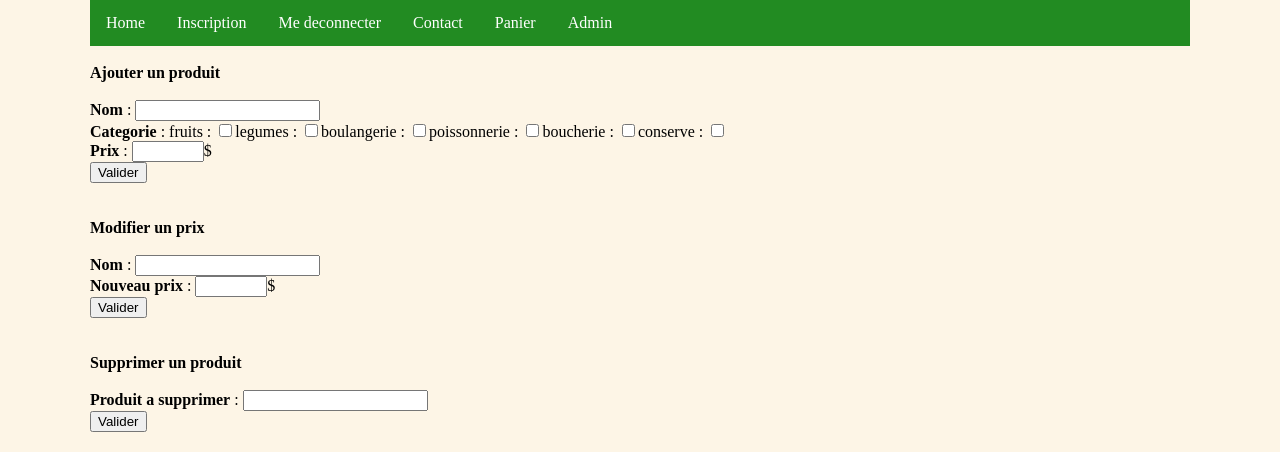
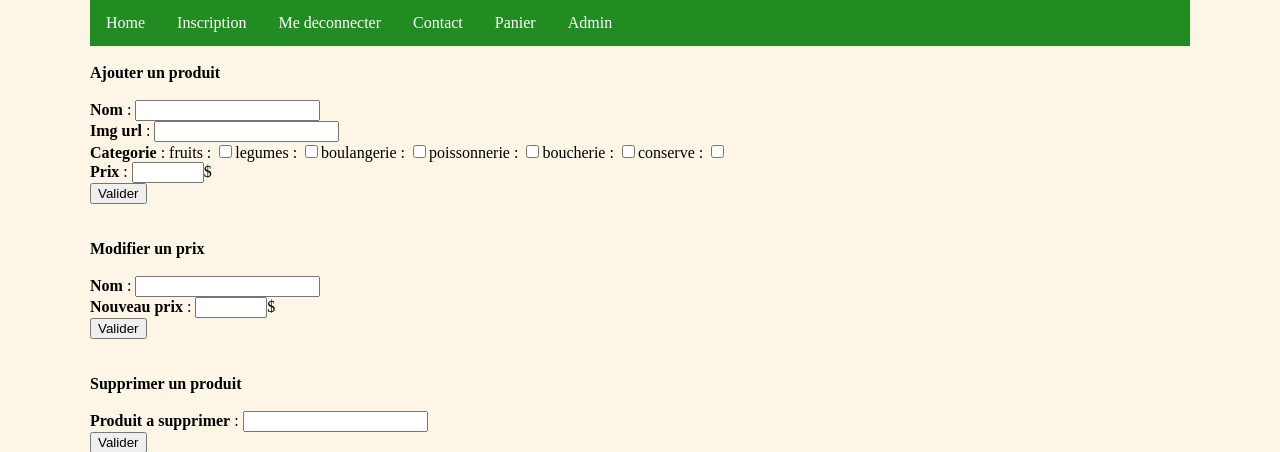
Before and after one commit to Failte21/rush000, a PHP site: page /admin.php in a window 1280 px wide. Shown: the part 96-548 px from the top of the page. Run offline with PHP 8.4, Linux system fonts and the light colour scheme; the visitor is signed in with stand-in values (Sample User, id 1); data comes from the database, SQL or seed files in the repository.

Commit message:
img url field add

```diff
--- a/admin.php
+++ b/admin.php
@@ -21,6 +21,7 @@
 	<b>Ajouter un produit</b><br><br>
 	<form action="admin/add_product.php" method="post">
 		<b>Nom</b> : <input type="text" name="name" required><br>
+		<b>Img url</b> : <input type="text" name="img"><br>
 		<b>Categorie</b> :
 <?php
 		$req = mysqli_query($db, "SELECT `nom` FROM `categorie`");
```
